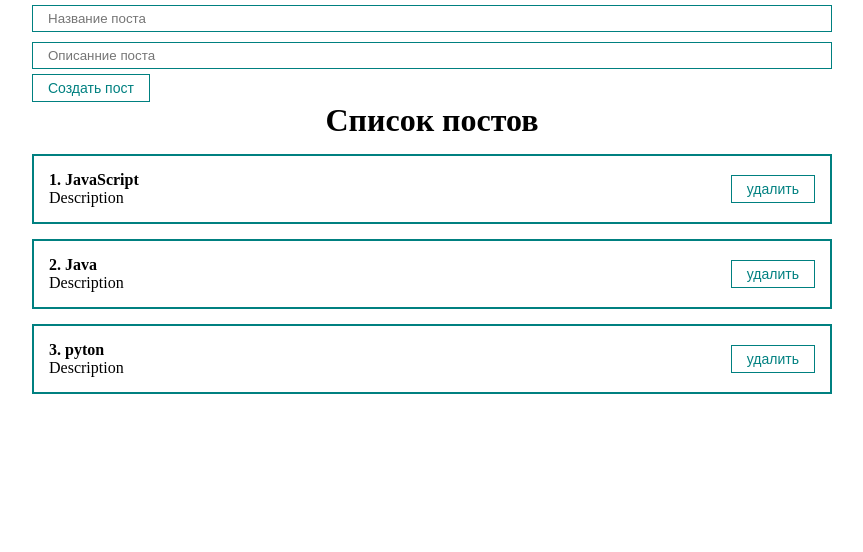
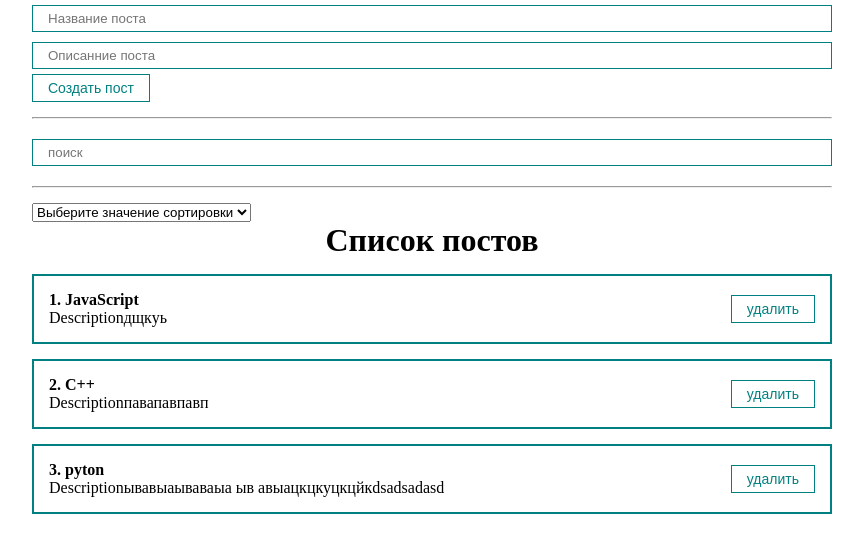
Before and after one commit to IImagII/reactProject, a React (Create React App) app: page / in a window 1280 px wide. Shown: the top 552 px of the page, without its empty margins (208-1071 px from the left). Built offline with nearby package versions, Linux system fonts and the light colour scheme.

Commit message:
add new functions sort

```diff
--- a/src/App.js
+++ b/src/App.js
@@ -1,39 +1,51 @@
-import React, { useRef, useState } from 'react'
+import React, { useState } from 'react'
 import PostList from './components/PostList'
 import './styles/App.css'
-
-import MyButton from './components/UI/button/MyButton'
+import PostForm from './components/PostForm'
+import MySlelect from './components/UI/select/MySlelect'
 import MyInput from './components/UI/input/MyInput'
 
 function App() {
    const [posts, setPosts] = useState([
-      { id: 1, title: 'JavaScript', body: 'Description' },
-      { id: 2, title: 'Java', body: 'Description' },
-      { id: 3, title: 'pyton', body: 'Description' },
+      { id: 1, title: 'JavaScript', body: 'Descriptionдщкуь ' },
+      { id: 2, title: 'C++', body: 'Descriptionпавапавпавп' },
+      { id: 3, title: 'pyton', body: 'Descriptionывавыаываваыа ыв авыацкцкуцкцйкdsadsadasd' },
    ])
-   const [title, setTitle] = useState('')
-   const [body, setBody] = useState('')
 
-   const addNewEvent = (e) => {
-      e.preventDefault()
-      const newPost = {
-         id: Date.now(),
-         title,
-         body,
-      }
+   const [selectedSort, setSelectedSort] = useState('')
+
+   const createPost = (newPost) => {
       setPosts([...posts, newPost])
-      setTitle('')
-      setBody('')
+   }
+
+   // Получаем из дочернего компонента
+   const removePost = (post) => {
+      setPosts(posts.filter((p) => p.id !== post.id))
+   }
+
+   const sortPosts = (sort) => {
+      setSelectedSort(sort)
+      setPosts([...posts].sort((a, b) => a[sort].localeCompare(b[sort])))
    }
 
    return (
       <div className='App'>
-         <form>
-            <MyInput type='text' placeholder='Название поста' onChange={(e) => setTitle(e.target.value)} value={title} />
-            <MyInput type='text' placeholder='Описанние поста' onChange={(e) => setBody(e.target.value)} value={body} />
-            <MyButton onClick={addNewEvent}> Создать пост</MyButton>
-         </form>
-         <PostList posts={posts} title={'Список постов'} />
+         <PostForm create={createPost} />
+         <hr style={{ margin: '15px 0' }} />
+         <div>
+            <MyInput placeholder='поиск' />
+            <hr style={{ margin: '15px 0' }} />
+            <MySlelect
+               value={selectedSort}
+               onChange={sortPosts}
+               defaultValue={'Выберите значение сортировки'}
+               options={[
+                  { value: 'title', name: 'По названию' },
+                  { value: 'body', name: 'По описанию' },
+               ]}
+            />
+         </div>
+         {posts.length !== 0 ? <PostList posts={posts} title={'Список постов'} remove={removePost} /> : <h1 style={{ textAlign: 'center' }}>"Посты не были найдены"</h1>}
       </div>
    )
 }
--- /dev/null
+++ b/src/components/PostForm.jsx
@@ -0,0 +1,23 @@
+import React, { useState } from 'react'
+import MyButton from '../components/UI/button/MyButton'
+import MyInput from '../components/UI/input/MyInput'
+
+const PostForm = ({ create }) => {
+   const [post, setPost] = useState({ title: '', body: '' })
+
+   const addNewEvent = (e) => {
+      e.preventDefault()
+      const newPost = { ...post, id: Date.now() }
+      create(newPost)
+      setPost({ title: '', body: '' })
+   }
+   return (
+      <form>
+         <MyInput type='text' placeholder='Название поста' onChange={(e) => setPost({ ...post, title: e.target.value })} value={post.title} />
+         <MyInput type='text' placeholder='Описанние поста' onChange={(e) => setPost({ ...post, body: e.target.value })} value={post.body} />
+         <MyButton onClick={addNewEvent}> Создать пост</MyButton>
+      </form>
+   )
+}
+
+export default PostForm
--- a/src/components/PostItem.jsx
+++ b/src/components/PostItem.jsx
@@ -12,7 +12,7 @@
                <div>{props.post.body}</div>
             </div>
             <div className='post__btns'>
-               <MyButton>удалить</MyButton>
+               <MyButton onClick={() => props.remove(props.post)}>удалить</MyButton>
             </div>
          </div>
       </>
--- a/src/components/PostList.jsx
+++ b/src/components/PostList.jsx
@@ -1,12 +1,12 @@
 import React from 'react'
 import PostItem from './PostItem'
 
-const PostList = ({ posts, title }) => {
+const PostList = ({ posts, title, remove }) => {
    return (
       <div>
          <h1 className='app__title'>{title}</h1>
          {posts.map((post, index) => (
-            <PostItem number={index + 1} post={post} key={post.id} />
+            <PostItem remove={remove} number={index + 1} post={post} key={post.id} />
          ))}
       </div>
    )
--- /dev/null
+++ b/src/components/UI/select/MySlelect.jsx
@@ -0,0 +1,18 @@
+import React from 'react'
+
+const MySlelect = ({ options, defaultValue, value, onChange }) => {
+   return (
+      <select value={value} onChange={(event) => onChange(event.target.value)}>
+         <option disabled value=''>
+            {defaultValue}
+         </option>
+         {options.map((option) => (
+            <option key={option.value} value={option.value}>
+               {option.name}
+            </option>
+         ))}
+      </select>
+   )
+}
+
+export default MySlelect
```
